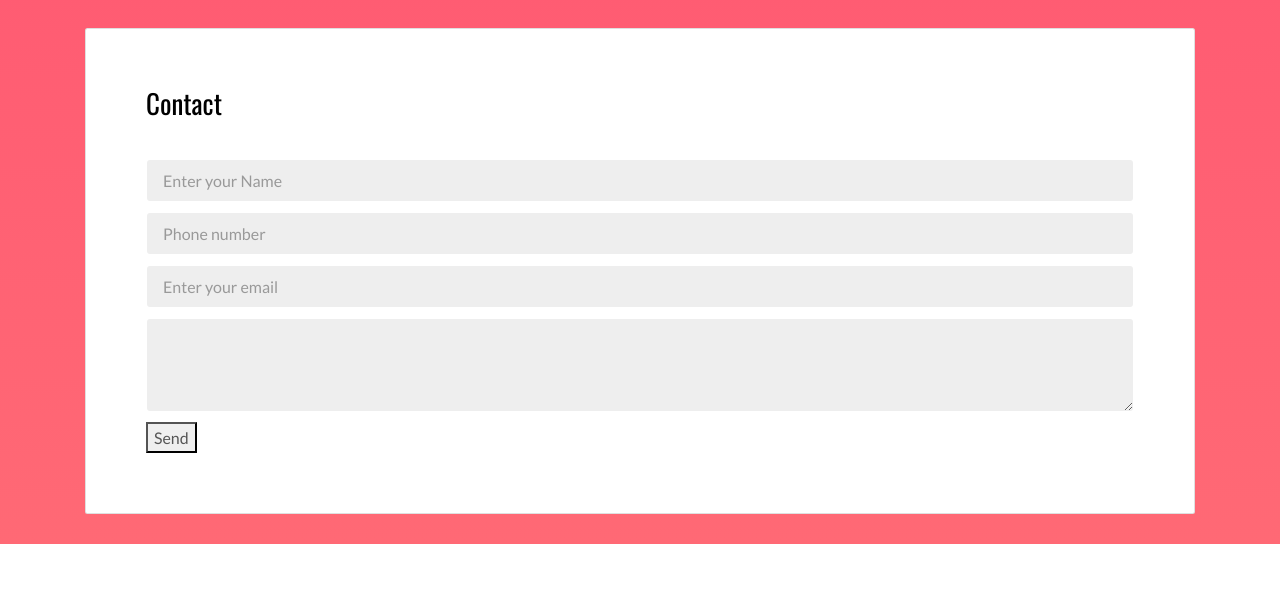
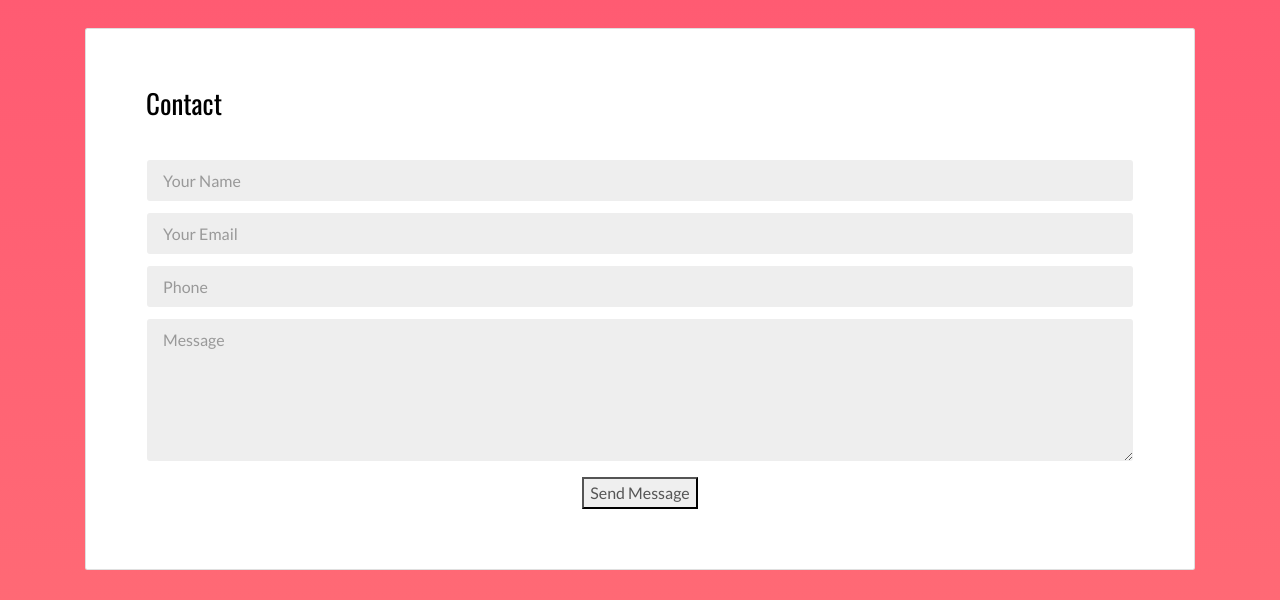
Before and after one commit to Shinas-Nazeer/personalWeb, a plain HTML site: page index.html in a window 1280 px wide. Shown: the part 3901-4501 px from the top of the page. Before the commit the page ends 4445 px from the top, so only its background shows below. Drawn offline with nearby package versions, Linux system fonts and the light colour scheme.

Commit message:
Update index.html

```diff
--- a/index.html
+++ b/index.html
@@ -15,7 +15,7 @@
   <link rel="apple-touch-icon" sizes="180x180" href="./assets/apple-icon-180x180.png">
   <link href="./assets/favicon.ico" rel="icon">
   <link href="https://cdn.jsdelivr.net/npm/bootstrap@5.0.2/dist/css/bootstrap.min.css" rel="stylesheet" integrity="sha384-EVSTQN3/azprG1Anm3QDgpJLIm9Nao0Yz1ztcQTwFspd3yD65VohhpuuCOmLASjC" crossorigin="anonymous">
-
+    <link rel="stylesheet" href="index.css">
   <title>Shinas</title>
 
 <link href="./main.d8e0d294.css" rel="stylesheet"></head>
@@ -248,32 +248,36 @@
         <div class="card">
           <div class="card-block">
             <h2>Contact</h2>
-            <form  id="valform" action="" >
-              <div class="form-group my-3">
-                <input type="text" class="form-control" name="name" id="inputName" placeholder="Enter your Name">
+            <form id="form" name="form" method="post" onsubmit="return validate();" action="https://script.google.com/macros/s/AKfycbwf4BJ6ff7k6WHkQmvYxXW56IMRZPRMdRwHRsueWA5W4J47E8gsNhQjFln2-YoyGoTj2Q/exec">
+              <div class="row">
+                <div class="col-md-12 mb-3">
+                <div >
+                  <input type="text" class="form-control" name="name" id="name1" placeholder="Your Name" >
                 </div>
-              <div class="form-group my-3">
-                <input type="text" class="form-control" name="number" id="inputNumber" placeholder="Phone number">
                 </div>
-              <div class="form-group my-3">
-                <input type="text" class="form-control" name="email" id="inputEmail" placeholder="Enter your email">
+                <div class="col-md-12 mb-3">
+                <div >
+                  <input type="text" class="form-control" name="email" id="email" placeholder="Your Email" >
                 </div>
-              <div class="form-group my-3">
-                <textarea class="form-control" name="message"  id="inputTextarea" rows="3"></textarea>
                 </div>
-              <div class="button">
-                <button class="buttun" id="send" type="submit">Send</button>
+                <div class="col-md-12 mb-3">
+                <div >
+                  <input type="text" class="form-control" name="phone" id="phone" placeholder="Phone" >
                 </div>
-              <div id="eremty" style="display:none" class="text-danger">please fill all the fields
                 </div>
-              <div id="ernameSize" style="display:none" class="text-danger">name should between 3 and 20 </div>
-
-              <div id="erphoneString" style="display:none" class="text-danger">please enter phone
-                number with 10 digits </div>
-              <div id="eremail" style="display:none" class="text-danger">email is not valid</div>
-              <div id="ertxtSize" style="display:none" class="text-danger">desciption :minimum 10
-                charecters maximum 200 charecters </div>
-              <div class="text-success" id="submitSuccess" style="display:none">Form Submitted Successfully</div>
+                <div class="col-md-12">
+                <div class="form-group">
+                  <textarea id="message" class="form-control" name="message" rows="5" placeholder="Message" ></textarea>
+                </div>
+                </div>
+                <br>
+                <br>
+                <br>
+                <br>
+                <div class="col-md-12 text-center">
+                <button onclick="validate()"  button-a button-big button-rouded type="submit" >Send Message</button>
+                </div>
+              </div>
               </form>
           </div>
         </div>
```
Lines whose indentation alone changed are shown as unchanged.
